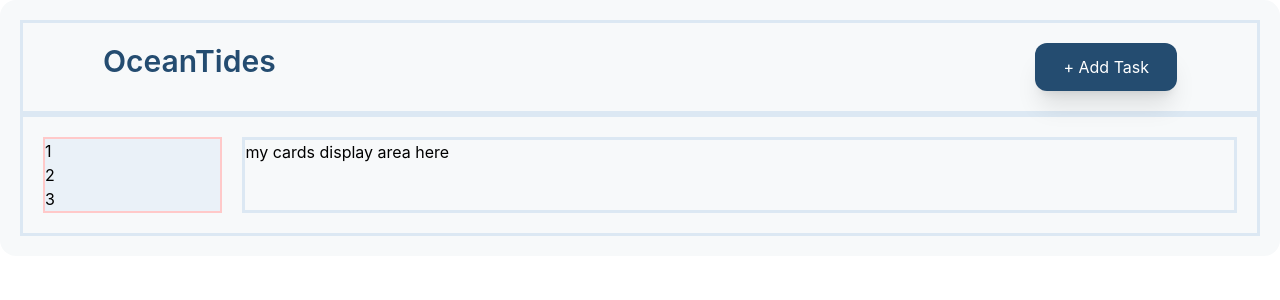
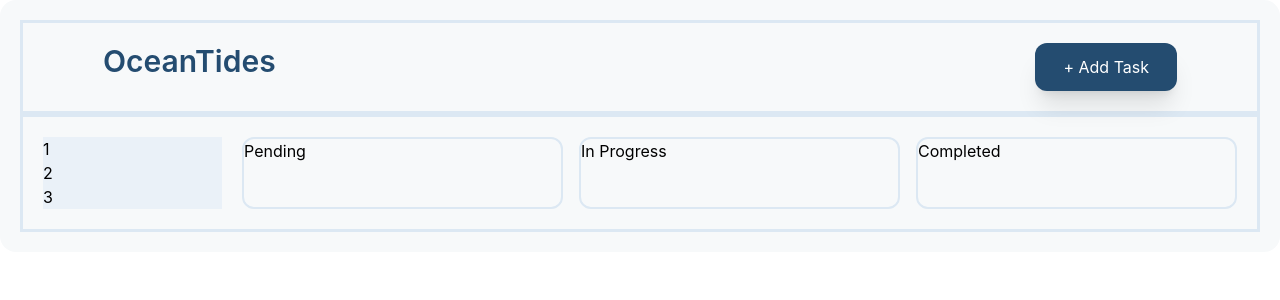
Before and after one commit to rhundal/task-management-dashboard, a React (Vite) app in the folder task-management-dashboard/: page / in a window 1280 px wide. Shown: the top 300 px of the page. Built offline with nearby package versions, Linux system fonts and the light colour scheme.

Commit message:
styled task board for statuses and sidebar, still in progress

```diff
--- a/task-management-dashboard/src/components/Dashboard/Dashboard.tsx
+++ b/task-management-dashboard/src/components/Dashboard/Dashboard.tsx
@@ -17,14 +17,22 @@ export default function Dashboard() {
         </div>
       </div>
       <div className="p-5 flex flex-col md:flex-row gap-5 w-full border-3 border-border-custom">
-        <div className="bg-sidebar-bg flex flex-col border-2 border-red-200 w-[18%]">
+        <div className="bg-sidebar-bg flex flex-col w-[18%]">
           <div>1</div>
           <div>2</div>
           <div>3</div>
         </div>
-        <div className="bg-dashboard-bg border-3 border-border-custom w-full">
+        <div className="bg-dashboard-bg w-full flex md:flex-row gap-4">
           {" "}
-          my cards display area here
+          <div className="border-2 border-border-custom rounded-xl flex-1">
+            Pending
+          </div>
+          <div className="border-2 border-border-custom rounded-xl flex-1">
+            In Progress
+          </div>
+          <div className="border-2 border-border-custom rounded-xl flex-1">
+            Completed
+          </div>
         </div>
       </div>
     </div>
--- a/task-management-dashboard/src/output.css
+++ b/task-management-dashboard/src/output.css
@@ -255,6 +255,9 @@
   }
   .w-full {
     width: 100%;
+  }
+  .flex-1 {
+    flex: 1;
   }
   .border-collapse {
     border-collapse: collapse;
```
